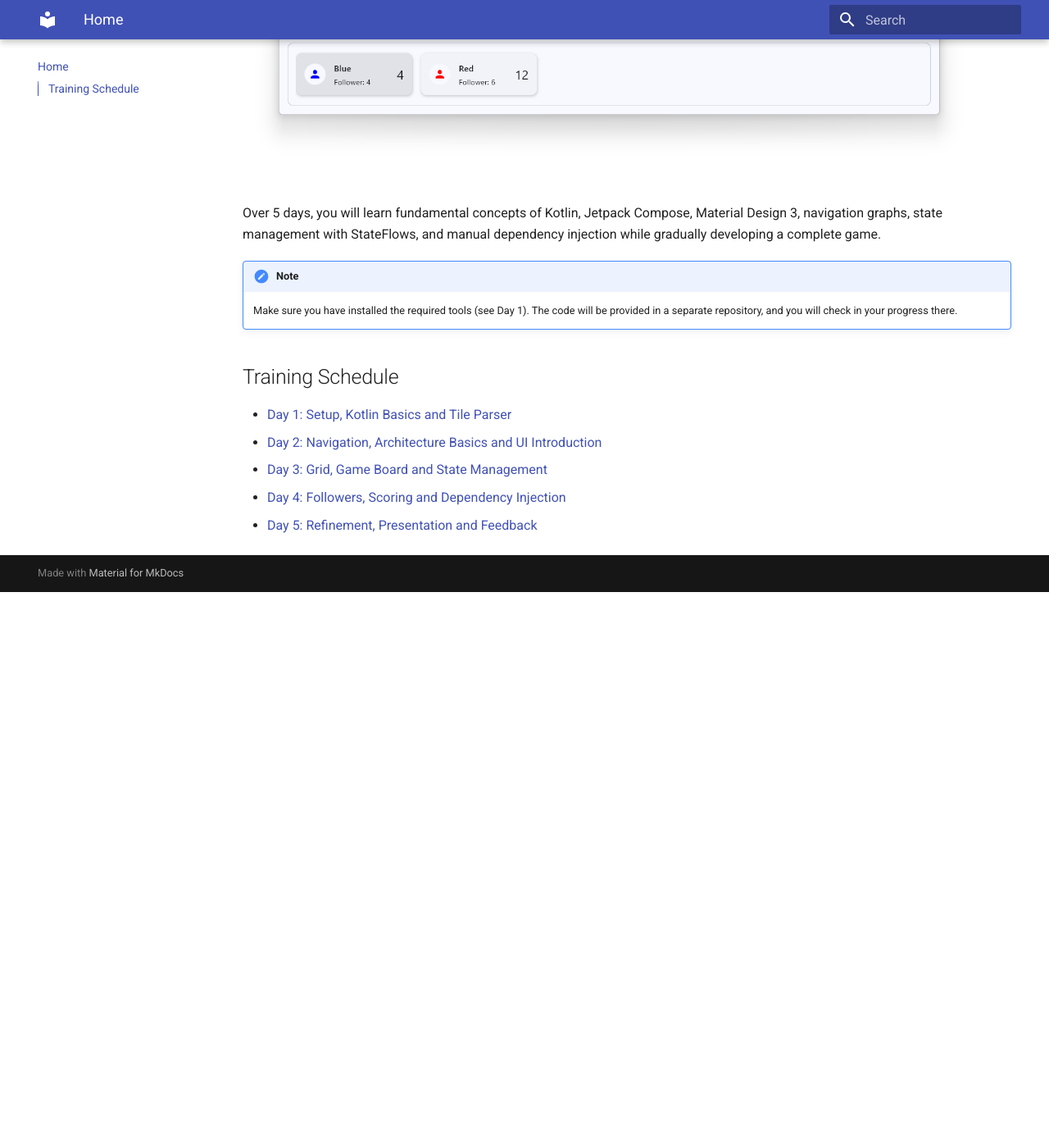
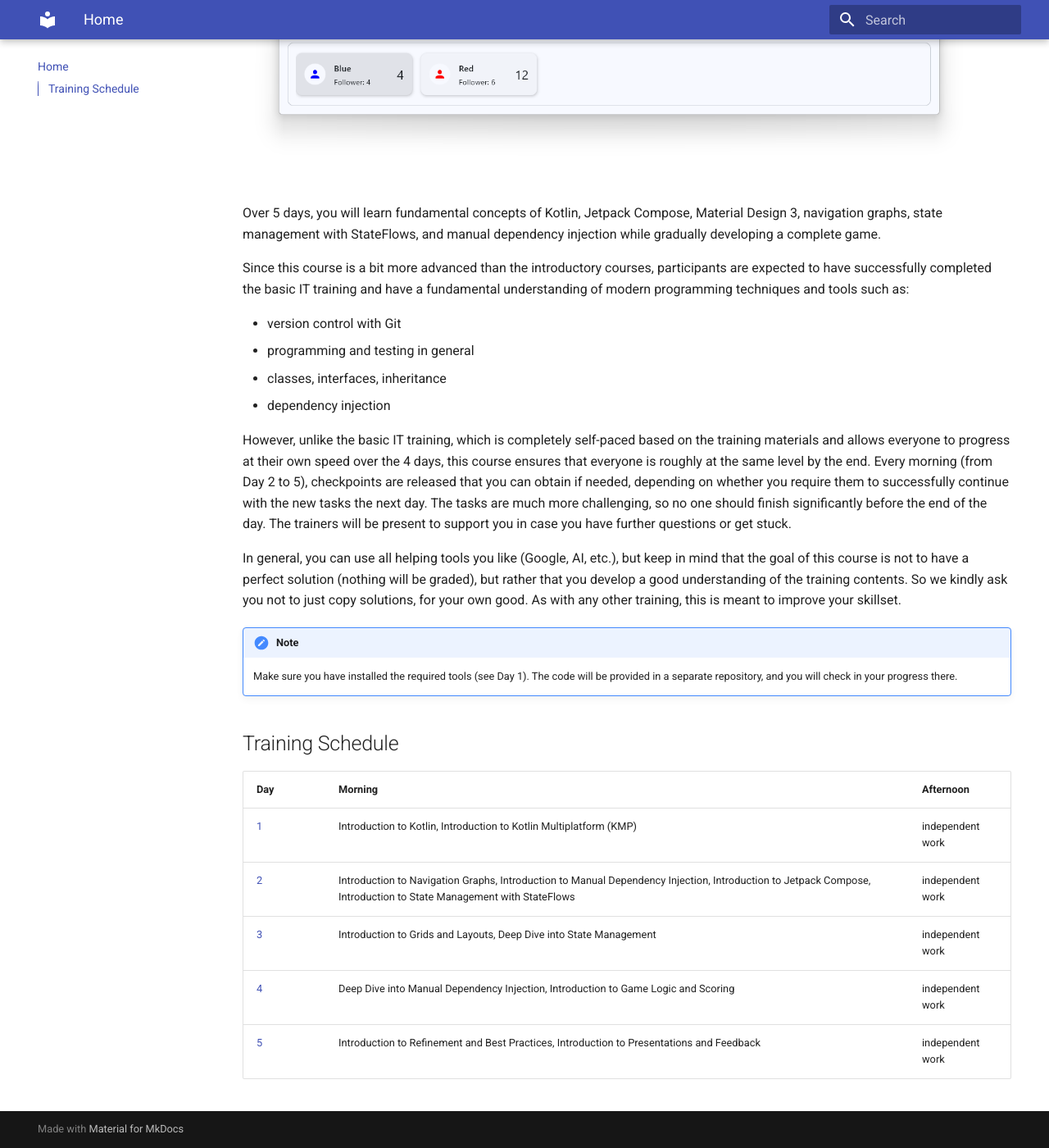
Before and after one commit to kirschkakao/Kotlin-Multiplatform-Training, an MkDocs documentation site: the page built from docs/index.md, in a window 1280 px wide and 1400 px high, scrolled down 742 px. Shown: the whole window at 82% size. Built offline with MkDocs 1.6.1 and Material for MkDocs 9.7.7, drawn with Linux system fonts in a browser that asks for light colours; before the commit the page ends 1464 px from its top, so only the background shows below that.

Commit message:
training introduction

```diff
--- a/docs/index.md
+++ b/docs/index.md
@@ -6,13 +6,26 @@ This training introduces you to the development of Kotlin Multiplatform (KMP) ap
 
 Over 5 days, you will learn fundamental concepts of Kotlin, Jetpack Compose, Material Design 3, navigation graphs, state management with StateFlows, and manual dependency injection while gradually developing a complete game.
 
+Since this course is a bit more advanced than the introductory courses, participants are expected to have successfully completed the basic IT training and have a fundamental understanding of modern programming techniques and tools such as:
+
+- version control with Git
+- programming and testing in general
+- classes, interfaces, inheritance
+- dependency injection
+
+However, unlike the basic IT training, which is completely self-paced based on the training materials and allows everyone to progress at their own speed over the 4 days, this course ensures that everyone is roughly at the same level by the end. Every morning (from Day 2 to 5), checkpoints are released that you can obtain if needed, depending on whether you require them to successfully continue with the new tasks the next day. The tasks are much more challenging, so no one should finish significantly before the end of the day. The trainers will be present to support you in case you have further questions or get stuck.
+
+In general, you can use all helping tools you like (Google, AI, etc.), but keep in mind that the goal of this course is not to have a perfect solution (nothing will be graded), but rather that you develop a good understanding of the training contents. So we kindly ask you not to just copy solutions, for your own good. As with any other training, this is meant to improve your skillset.
+
 !!! note
     Make sure you have installed the required tools (see Day 1). The code will be provided in a separate repository, and you will check in your progress there.
 
 ## Training Schedule
 
-- [Day 1: Setup, Kotlin Basics and Tile Parser](day1/index.md)
-- [Day 2: Navigation, Architecture Basics and UI Introduction](day2/index.md)
-- [Day 3: Grid, Game Board and State Management](day3/index.md)
-- [Day 4: Followers, Scoring and Dependency Injection](day4/index.md)
-- [Day 5: Refinement, Presentation and Feedback](day5/index.md)
+| Day | Morning | Afternoon |
+|-----|---------|-----------|
+| [1](day1/index.md) | Introduction to Kotlin, Introduction to Kotlin Multiplatform (KMP) | independent work |
+| [2](day2/index.md) | Introduction to Navigation Graphs, Introduction to Manual Dependency Injection, Introduction to Jetpack Compose, Introduction to State Management with StateFlows | independent work |
+| [3](day3/index.md) | Introduction to Grids and Layouts, Deep Dive into State Management | independent work |
+| [4](day4/index.md) | Deep Dive into Manual Dependency Injection, Introduction to Game Logic and Scoring | independent work |
+| [5](day5/index.md) | Introduction to Refinement and Best Practices, Introduction to Presentations and Feedback | independent work |
```
